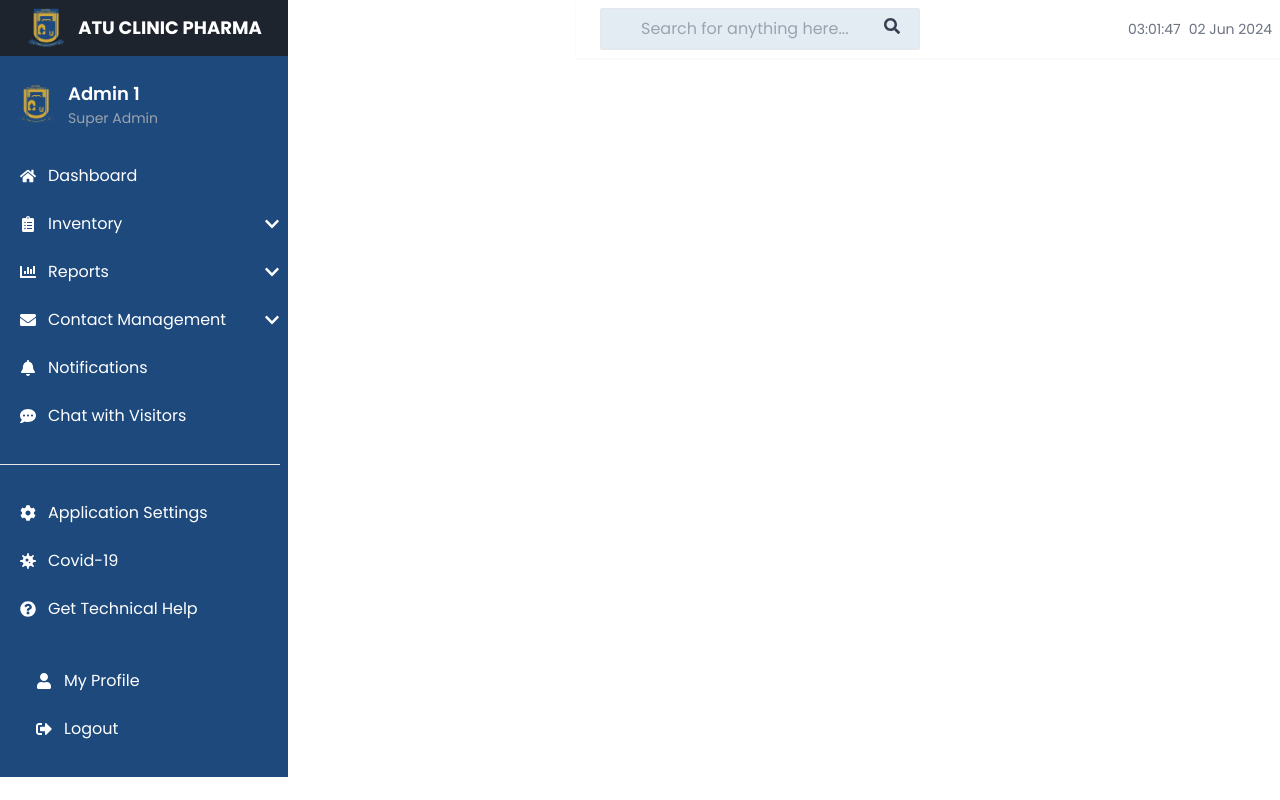
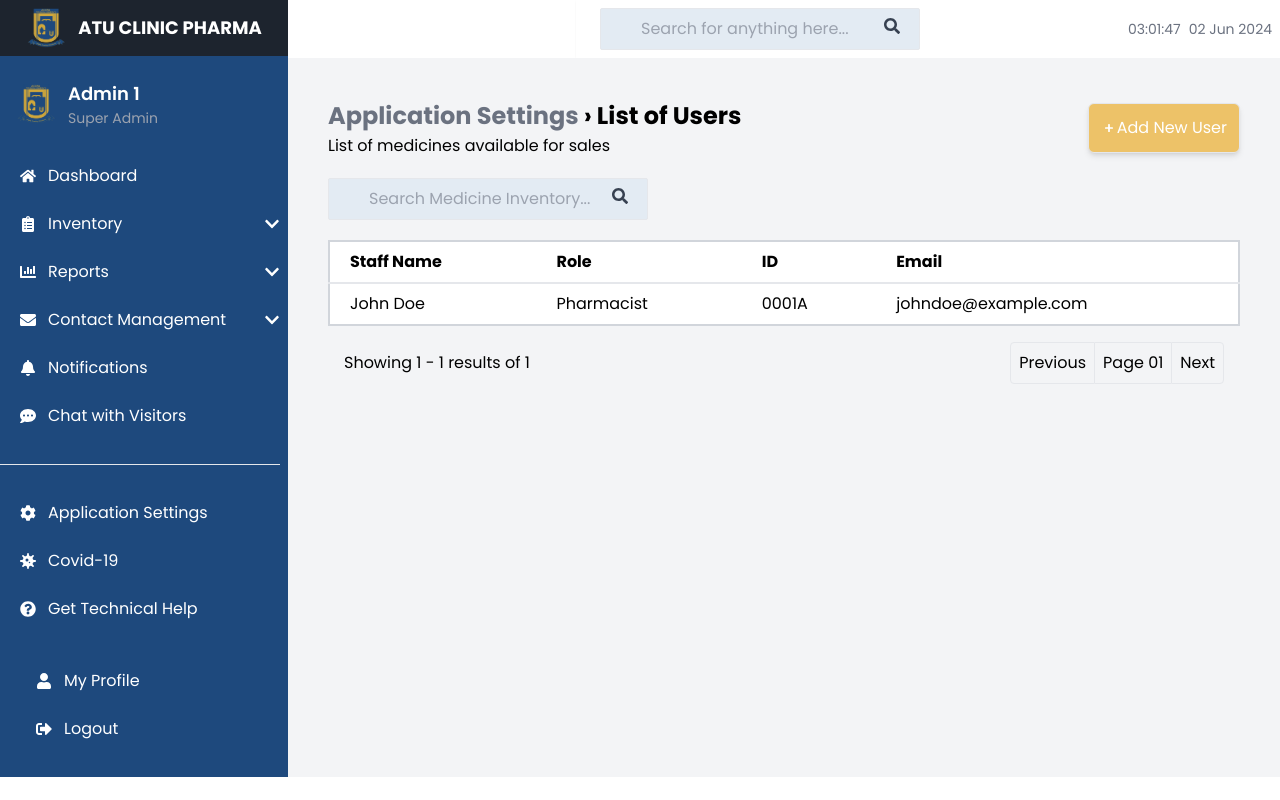
Before and after one commit to McCarthyCharles233/Final-Year-Project_Stock-Management-System, a React (Create React App) app in the folder pharmacy-management-system/: page /admin/users in a window 1280 px wide. Built offline with nearby package versions, Linux system fonts and the light colour scheme.

Commit message:
added the settings page and user data page

```diff
--- a/pharmacy-management-system/src/App.js
+++ b/pharmacy-management-system/src/App.js
@@ -9,6 +9,8 @@ import Reports from './Components/Reports';
 import MedicineDetails from './Components/MedicineDetails';
 import AddNewDrug from './Components/AddNewDrug';
 import MedicineGroup from './Components/MedicineGroup';
+import AppSettings from './Components/AppSettings';
+import UserList from './Components/UserList';
 
 function App() {
   return (
@@ -23,6 +25,8 @@ function App() {
           <Route path='medicinedetails' element={<MedicineDetails />} />
           <Route path='addnewitem' element={<AddNewDrug />} />
           <Route path='medicinegroup' element={<MedicineGroup />} />
+          <Route path='appsettings' element={<AppSettings />}/>
+          <Route path='users' element={<UserList />}/>
         </Route>
         <Route path="/" element={<Login />} />
       </Routes>
--- /dev/null
+++ b/pharmacy-management-system/src/Components/AppSettings.js
@@ -0,0 +1,28 @@
+import React from "react";
+import { NavLink } from "react-router-dom";
+import { FaUser } from "react-icons/fa";
+
+const AppSettings = () => {
+    return(
+        <div className="p-10 bg-gray-100 h-full">
+            <div>
+                <div>
+                    <h1 style={{fontSize: 24}} className=" font-bold">Application Settings</h1>
+                    <p>User and access control management</p>
+                </div>
+            </div>
+            <div className="grid grid-cols-1 md:grid-cols-2 lg:grid-cols-4 gap-6 mt-10">
+                <div className="bg-white shadow-sm rounded-sm flex flex-col items-center h-max border-2 border-yellow-500">
+                    <FaUser className="text-4xl mt-4 text-yellow-500" />
+                    <h3 className="text-lg font-semibold mt-2">01</h3>
+                    <p className=' font-medium'>Staff</p>
+                    <NavLink className=" bg-yellow-100  text-sm w-full text-center mt-2 p-1 border-t-2 border-yellow-500" to='/admin/users'>
+                        <a href="#" >View all users ››</a>
+                    </NavLink>
+                </div>
+            </div>
+        </div>
+    );
+};
+
+export default AppSettings;
--- a/pharmacy-management-system/src/Components/Sidebar.js
+++ b/pharmacy-management-system/src/Components/Sidebar.js
@@ -102,10 +102,10 @@ const Sidebar = () => {
               <span>Chat with Visitors</span>
             </a>
             <hr className='text-white my-6'></hr>
-            <a href="#" className="flex items-center space-x-3 py-3 p-5">
-              <FaCog />
-              <span>Application Settings</span>
-            </a>
+            <NavLink className="flex items-center space-x-3 py-3 p-5" to='/admin/appsettings'>
+                <FaCog />
+                <span>Application Settings</span>
+            </NavLink>
             <a href="#" className="flex items-center space-x-3 py-3 p-5">
               <FaVirus />
               <span>Covid-19</span>
--- /dev/null
+++ b/pharmacy-management-system/src/Components/UserList.js
@@ -0,0 +1,61 @@
+import React from "react";
+import { NavLink } from "react-router-dom";
+import { FaPlus, FaSearch } from 'react-icons/fa';
+
+const UserList = () => {
+    return (
+        <div className="flex bg-gray-100 flex-col h-full p-10">
+        <div className="flex justify-between items-center">
+          <div>
+              <h1 style={{fontSize: 24}} className=" font-bold"> <span className='text-gray-500'>Application Settings</span><span> › List of Users</span> </h1>
+              <p>List of medicines available for sales</p>
+          </div>
+          <NavLink to=''>
+              <button style={{backgroundColor: '#EDC268', color: '#FFFFFF'}} className="flex border p-3 rounded-md shadow-md"><FaPlus className="text-white px-1 mt-1" />
+                  Add New User
+              </button>
+          </NavLink>
+        </div>
+        <div className=" mt-5">
+          <div className="relative flex-1 max-w-xs">
+            <input style={{backgroundColor: '#E3EBF3'}}
+              type="text"
+              className="border rounded-sm py-2 px-4 pl-10 w-full text-black"
+              placeholder="Search Medicine Inventory..."
+            /><FaSearch className="absolute top-2.5 right-5 text-gray-700" />
+          </div>
+        </div>
+        <div className="overflow-y-auto mt-5">
+          <table className=" w-full pl-5 bg-white border-2 border-gray-300">
+            <thead>
+              <tr className='text-left'>
+                <th className="py-2 px-5 border-b-2">Staff Name</th>
+                <th className="py-2 px-5 border-b-2">Role</th>
+                <th className="py-2 px-5 border-b-2">ID</th>
+                <th className="py-2 px-5 border-b-2">Email</th>
+              </tr>
+            </thead>
+            <tbody>
+              <tr>
+                <td className="py-2 px-5 border-b">John Doe</td>
+                <td className="py-2 px-5 border-b">Pharmacist</td>
+                <td className="py-2 px-5 border-b">0001A</td>
+                <td className="py-2 px-5 border-b">johndoe@example.com</td>
+              </tr>
+              {/* Repeat similar <tr> blocks for each medicine */}
+            </tbody>
+          </table>
+        </div>
+        <div className="p-4 flex justify-between items-center">
+          <span>Showing 1 - 1 results of 1</span>
+          <div>
+            <button className="p-2 border rounded-l">Previous</button>
+            <button className="p-2 border-t border-b">Page 01</button>
+            <button className="p-2 border rounded-r">Next</button>
+          </div>
+        </div>
+      </div>
+    );
+};
+
+export default UserList;
```
